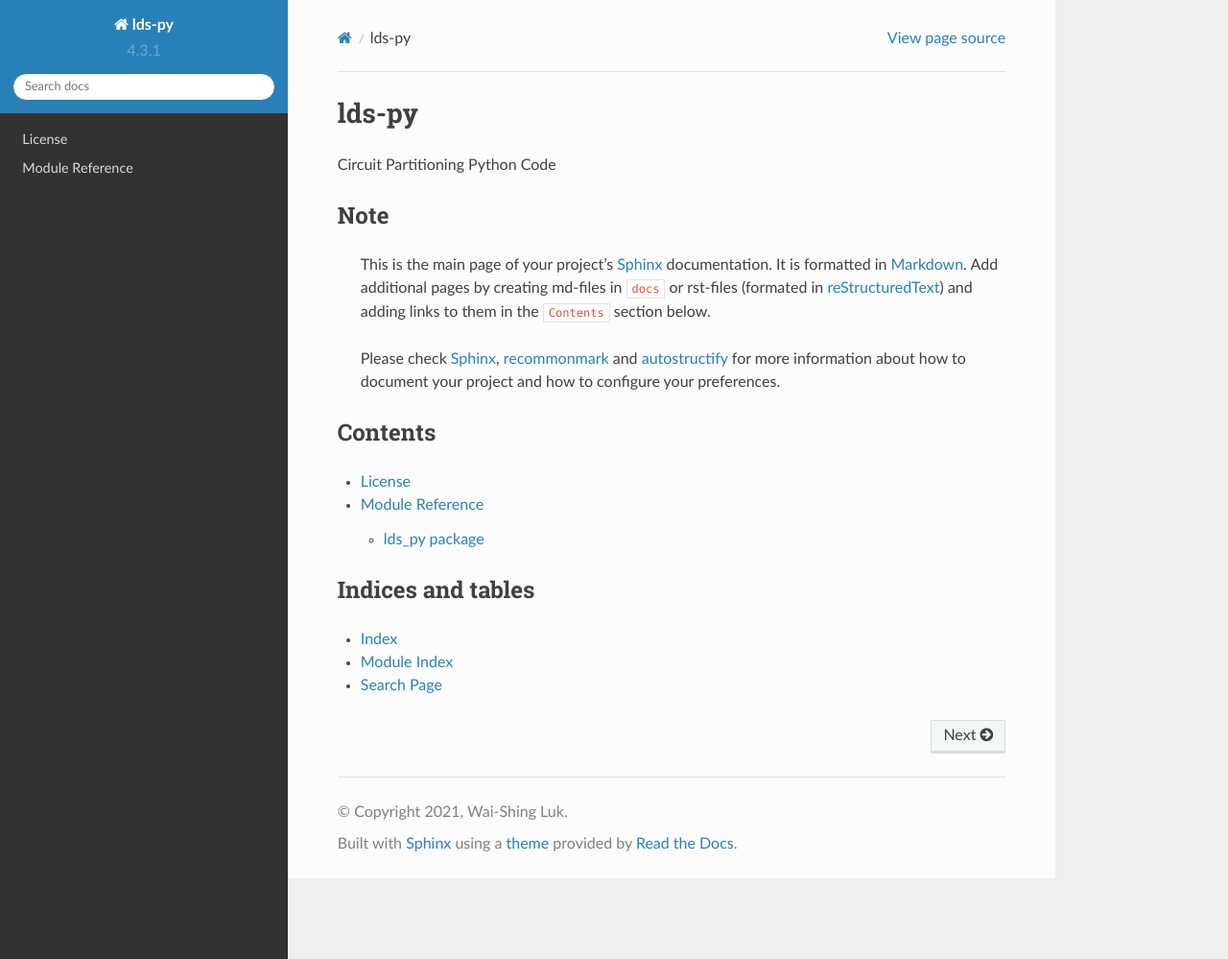
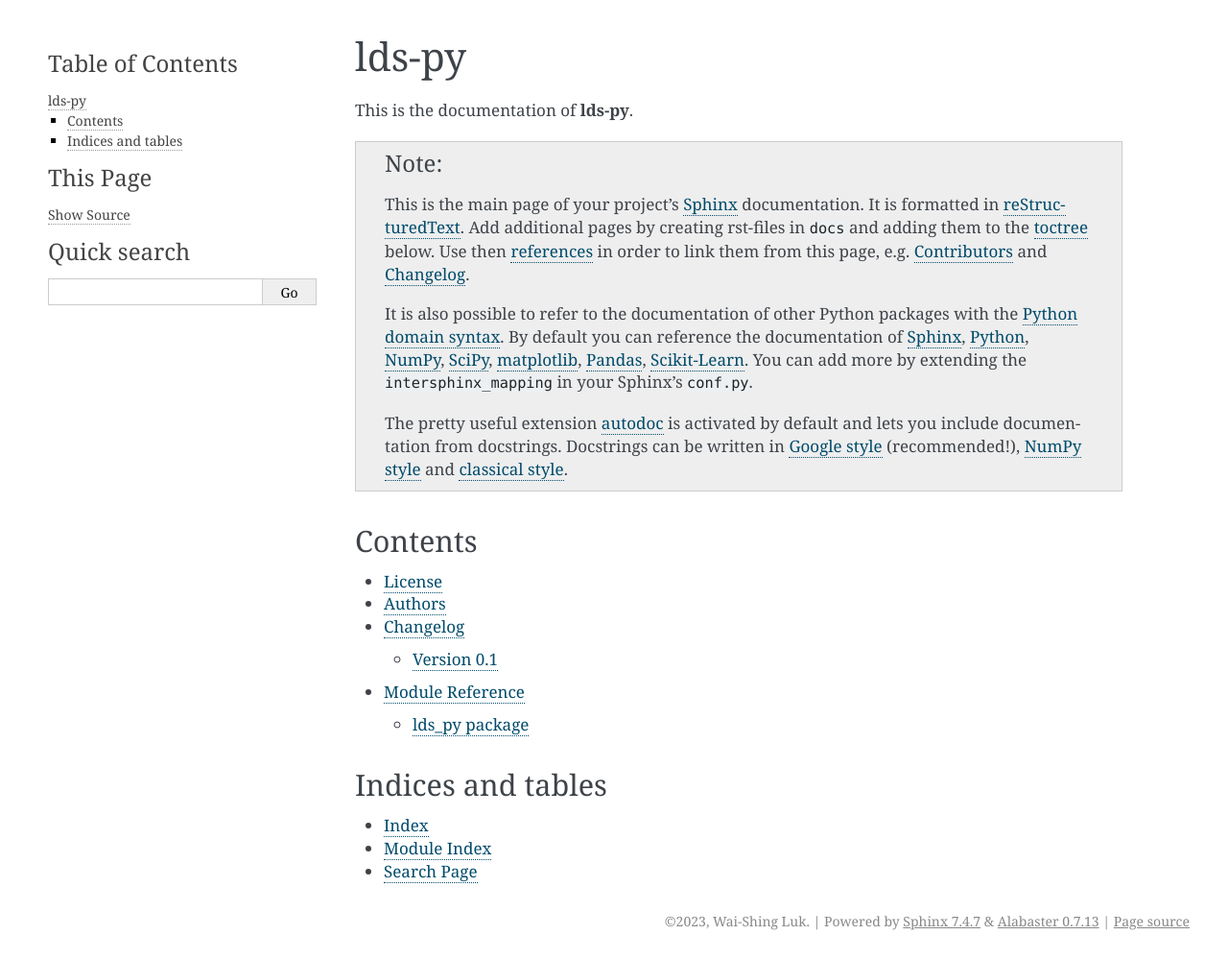
Before and after one commit to luk036/lds-py, a Sphinx documentation site: the page built from docs/index.rst, in a window 1280 px wide and 999 px high. Shown: the whole window at 96% size. Built offline with Sphinx 7.4.7, drawn with Linux system fonts in a browser that asks for light colours.

Commit message:
update by new pyscaffold

```diff
--- a/docs/conf.py
+++ b/docs/conf.py
@@ -7,16 +7,13 @@
 # All configuration values have a default; values that are commented out
 # serve to show the default.
 
-import inspect
 import os
+import sys
 import shutil
-import sys
 
 # -- Path setup --------------------------------------------------------------
 
-__location__ = os.path.join(
-    os.getcwd(), os.path.dirname(inspect.getfile(inspect.currentframe()))
-)
+__location__ = os.path.dirname(__file__)
 
 # If extensions (or modules to document with autodoc) are in another directory,
 # add these directories to sys.path here. If the directory is relative to the
@@ -26,7 +23,7 @@
 # -- Run sphinx-apidoc -------------------------------------------------------
 # This hack is necessary since RTD does not issue `sphinx-apidoc` before running
 # `sphinx-build -b html . _build/html`. See Issue:
-# https://github.com/rtfd/readthedocs.org/issues/1139
+# https://github.com/readthedocs/readthedocs.org/issues/1139
 # DON'T FORGET: Check the box "Install your project inside a virtualenv using
 # setup.py install" in the RTD Advanced Settings.
 # Additionally it helps us to avoid running apidoc manually
@@ -46,10 +43,7 @@
 try:
     import sphinx
 
-    cmd_line_template = (
-        "sphinx-apidoc --implicit-namespaces -f -o {outputdir} {moduledir}"
-    )
-    cmd_line = cmd_line_template.format(outputdir=output_dir, moduledir=module_dir)
+    cmd_line = f"sphinx-apidoc --implicit-namespaces -f -o {output_dir} {module_dir}"
 
     args = cmd_line.split(" ")
     if tuple(sphinx.__version__.split(".")) >= ("1", "7"):
@@ -83,29 +77,8 @@
 # Add any paths that contain templates here, relative to this directory.
 templates_path = ["_templates"]
 
-
-# Configure AutoStructify
-# https://recommonmark.readthedocs.io/en/latest/auto_structify.html
-def setup(app):
-    from recommonmark.transform import AutoStructify
-
-    params = {
-        "enable_auto_toc_tree": True,
-        "auto_toc_tree_section": "Contents",
-        "auto_toc_maxdepth": 2,
-        "enable_eval_rst": True,
-        "enable_math": True,
-        "enable_inline_math": True,
-    }
-    app.add_config_value("recommonmark_config", params, True)
-    app.add_transform(AutoStructify)
-
-
-# Enable markdown
-extensions.append("recommonmark")
-
 # The suffix of source filenames.
-source_suffix = [".rst", ".md"]
+source_suffix = ".rst"
 
 # The encoding of source files.
 # source_encoding = 'utf-8-sig'
@@ -115,16 +88,25 @@
 
 # General information about the project.
 project = "lds-py"
-copyright = "2021, Wai-Shing Luk"
+copyright = "2023, Wai-Shing Luk"
 
 # The version info for the project you're documenting, acts as replacement for
 # |version| and |release|, also used in various other places throughout the
 # built documents.
 #
-# The short X.Y version.
-version = ""  # Is set by calling `setup.py docs`
-# The full version, including alpha/beta/rc tags.
-release = ""  # Is set by calling `setup.py docs`
+# version: The short X.Y version.
+# release: The full version, including alpha/beta/rc tags.
+# If you don’t need the separation provided between version and release,
+# just set them both to the same value.
+try:
+    from lds_py import __version__ as version
+except ImportError:
+    version = ""
+
+if not version or version.lower() == "unknown":
+    version = os.getenv("READTHEDOCS_VERSION", "unknown")  # automatically set by RTD
+
+release = version
 
 # The language for content autogenerated by Sphinx. Refer to documentation
 # for a list of supported languages.
@@ -163,32 +145,30 @@
 # If true, keep warnings as "system message" paragraphs in the built documents.
 # keep_warnings = False
 
+# If this is True, todo emits a warning for each TODO entries. The default is False.
+todo_emit_warnings = True
+
 
 # -- Options for HTML output -------------------------------------------------
 
 # The theme to use for HTML and HTML Help pages.  See the documentation for
 # a list of builtin themes.
-html_theme = "sphinx_rtd_theme"
+html_theme = "alabaster"
 
 # Theme options are theme-specific and customize the look and feel of a theme
 # further.  For a list of options available for each theme, see the
 # documentation.
-# html_theme_options = {
-#     "sidebar_width": "300px",
-#     "page_width": "1200px"
-# }
+html_theme_options = {
+    "sidebar_width": "300px",
+    "page_width": "1200px"
+}
 
 # Add any paths that contain custom themes here, relative to this directory.
 # html_theme_path = []
 
 # The name for this set of Sphinx documents.  If None, it defaults to
 # "<project> v<release> documentation".
-try:
-    from lds_py import __version__ as version
-except ImportError:
-    pass
-else:
-    release = version
+# html_title = None
 
 # A shorter title for the navigation bar.  Default is the same as html_title.
 # html_short_title = None
@@ -292,12 +272,15 @@
 # -- External mapping --------------------------------------------------------
 python_version = ".".join(map(str, sys.version_info[0:2]))
 intersphinx_mapping = {
-    "sphinx": ("http://www.sphinx-doc.org/en/stable", None),
+    "sphinx": ("https://www.sphinx-doc.org/en/master", None),
     "python": ("https://docs.python.org/" + python_version, None),
     "matplotlib": ("https://matplotlib.org", None),
-    "numpy": ("https://docs.scipy.org/doc/numpy", None),
+    "numpy": ("https://numpy.org/doc/stable", None),
     "sklearn": ("https://scikit-learn.org/stable", None),
     "pandas": ("https://pandas.pydata.org/pandas-docs/stable", None),
     "scipy": ("https://docs.scipy.org/doc/scipy/reference", None),
+    "setuptools": ("https://setuptools.pypa.io/en/stable/", None),
     "pyscaffold": ("https://pyscaffold.org/en/stable", None),
 }
+
+print(f"loading configurations for {project} {version} ...", file=sys.stderr)
--- a/setup.cfg
+++ b/setup.cfg
@@ -118,7 +118,7 @@
 [pyscaffold]
 # PyScaffold's parameters when the project was created.
 # This will be used when updating. Do not change!
-version = 4.3.1
+version = 4.5
 package = lds_py
 extensions =
     no_skeleton
--- a/setup.py
+++ b/setup.py
@@ -2,7 +2,7 @@
     Setup file for lds-py.
     Use setup.cfg to configure your project.
 
-    This file was generated with PyScaffold 4.3.1.
+    This file was generated with PyScaffold 4.5.
     PyScaffold helps you to put up the scaffold of your new Python project.
     Learn more under: https://pyscaffold.org/
 """
```
Also changed, not shown: 1 other file.
